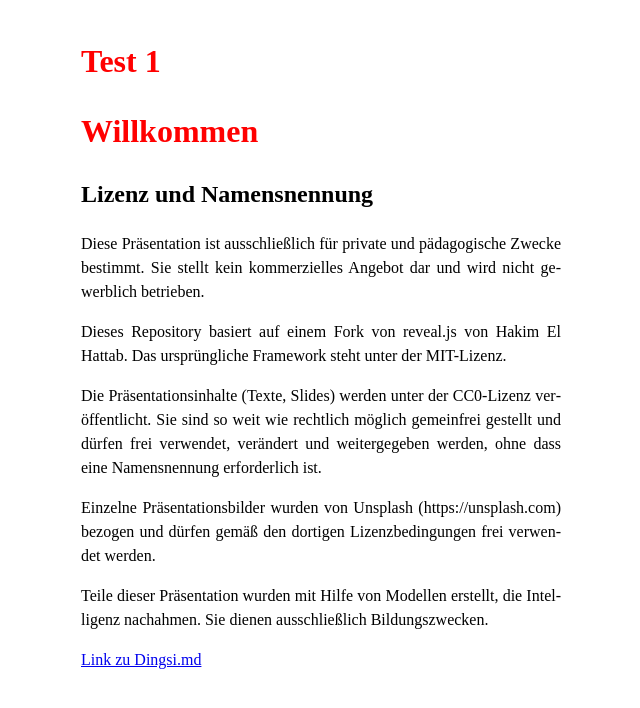
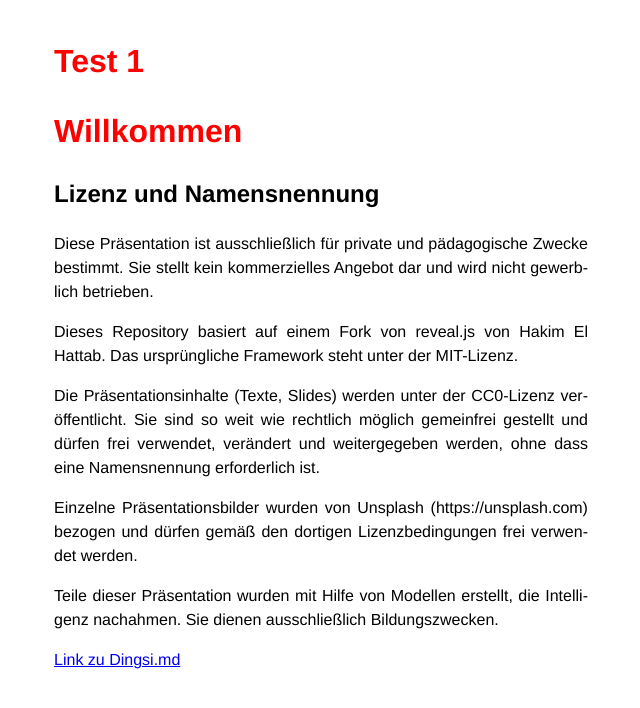
Before and after one commit to MonaLgbt/MonaLgbt.github.io, a Jekyll site: the page built from index.md, in a window 1280 px wide. Shown: the top 708 px of the page, without its empty margins (319-959 px from the left). Built offline with Jekyll 4.4.1, drawn with Linux system fonts in a browser that asks for light colours.

Commit message:
Update style.css

```diff
--- a/assets/css/style.css
+++ b/assets/css/style.css
@@ -5,6 +5,8 @@ body {
     text-align: justify;
     hyphens: auto;
     line-height: 1.5;
+    font-family: Helvetica;
+    font-size: 16px;
 }
 
 @media (max-width: 600px) {
```
